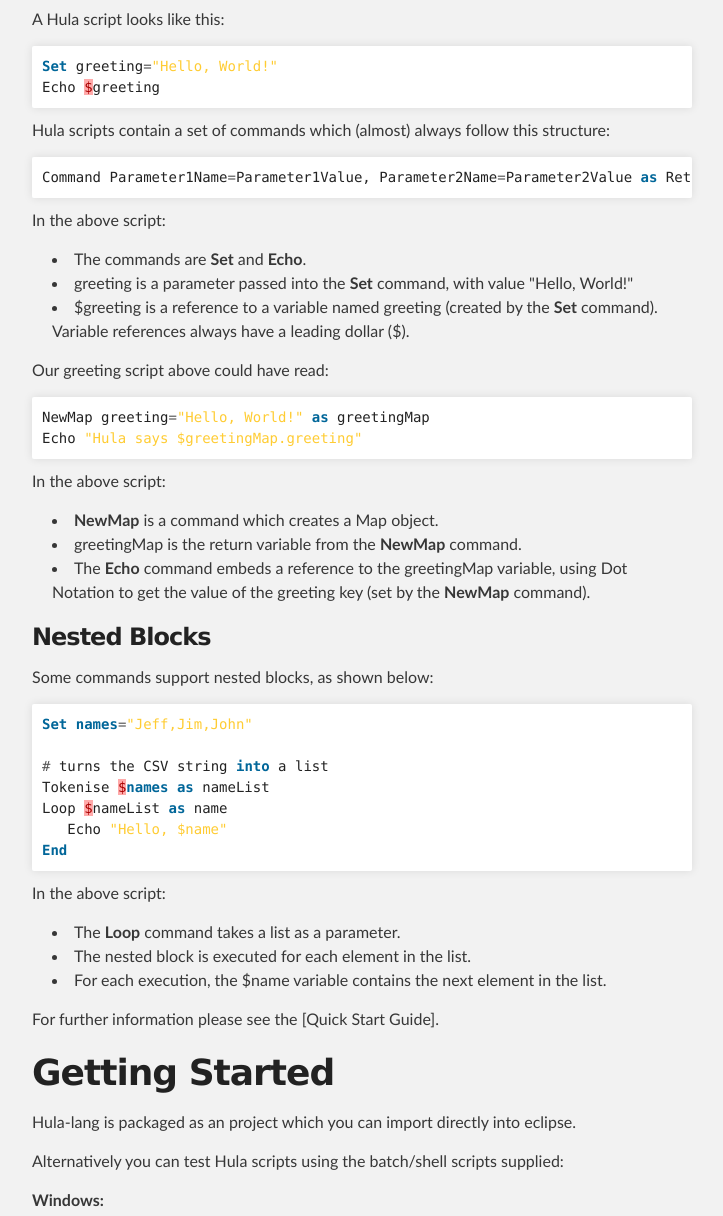
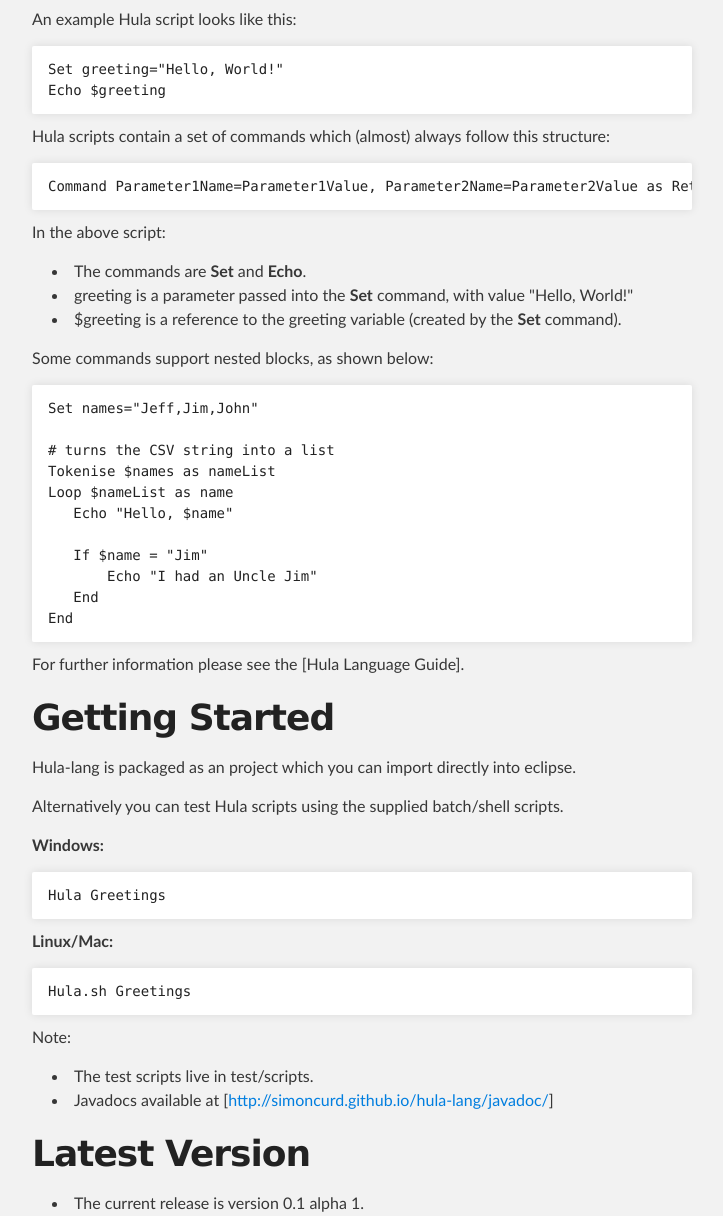
Before and after one commit to simoncurd/hula-lang, a plain HTML site: page index.html in a window 1280 px wide. Shown: the part 684-1900 px from the top of the page, without its empty margins (288-1011 px from the left). Drawn offline with Linux system fonts and the light colour scheme.

```diff
--- a/index.html
+++ b/index.html
@@ -49,62 +49,45 @@
 </li>
 </ul><h1>Syntax</h1>
 
-<p>A Hula script looks like this:</p>
+<p>An example Hula script looks like this:</p>
 
-<div class="highlight"><pre><span class="k">Set</span> <span class="n">greeting</span><span class="o">=</span><span class="ss">"Hello, World!"</span>
-<span class="n">Echo</span> <span class="err">$</span><span class="n">greeting</span>
-</pre></div>
+<pre><code>Set greeting="Hello, World!"
+Echo $greeting
+</code></pre>
 
 <p>Hula scripts contain a set of commands which (almost) always follow this structure:</p>
 
-<div class="highlight"><pre><span class="n">Command</span> <span class="n">Parameter1Name</span><span class="o">=</span><span class="n">Parameter1Value</span><span class="p">,</span> <span class="n">Parameter2Name</span><span class="o">=</span><span class="n">Parameter2Value</span> <span class="k">as</span> <span class="n">ReturnVariable</span>
-</pre></div>
+<pre><code>Command Parameter1Name=Parameter1Value, Parameter2Name=Parameter2Value as ReturnVariable
+</code></pre>
 
 <p>In the above script: </p>
 
 <ul>
 <li>The commands are <strong>Set</strong> and <strong>Echo</strong>.</li>
 <li>greeting is a parameter passed into the <strong>Set</strong> command, with value "Hello, World!"</li>
-<li>$greeting is a reference to a variable named greeting (created by the <strong>Set</strong> command). Variable references always have a leading dollar ($).</li>
-</ul><p>Our greeting script above could have read:</p>
+<li>$greeting is a reference to the greeting variable (created by the <strong>Set</strong> command).</li>
+</ul><p>Some commands support nested blocks, as shown below:</p>
 
-<div class="highlight"><pre><span class="n">NewMap</span> <span class="n">greeting</span><span class="o">=</span><span class="ss">"Hello, World!"</span> <span class="k">as</span> <span class="n">greetingMap</span>
-<span class="n">Echo</span> <span class="ss">"Hula says $greetingMap.greeting"</span>
-</pre></div>
+<pre><code>Set names="Jeff,Jim,John"
 
-<p>In the above script:</p>
+# turns the CSV string into a list
+Tokenise $names as nameList
+Loop $nameList as name
+   Echo "Hello, $name"
 
-<ul>
-<li>
-<strong>NewMap</strong> is a command which creates a Map object.</li>
-<li>greetingMap is the return variable from the <strong>NewMap</strong> command.</li>
-<li>The <strong>Echo</strong> command embeds a reference to the greetingMap variable, using Dot Notation to get the value of the greeting key (set by the <strong>NewMap</strong> command).</li>
-</ul><h3>Nested Blocks</h3>
+   If $name = "Jim"
+       Echo "I had an Uncle Jim"
+   End
+End
+</code></pre>
 
-<p>Some commands support nested blocks, as shown below:</p>
-
-<div class="highlight"><pre><span class="k">Set</span> <span class="k">names</span><span class="o">=</span><span class="ss">"Jeff,Jim,John"</span>
-
-<span class="o">#</span> <span class="n">turns</span> <span class="n">the</span> <span class="n">CSV</span> <span class="n">string</span> <span class="k">into</span> <span class="n">a</span> <span class="n">list</span>
-<span class="n">Tokenise</span> <span class="err">$</span><span class="k">names</span> <span class="k">as</span> <span class="n">nameList</span>
-<span class="n">Loop</span> <span class="err">$</span><span class="n">nameList</span> <span class="k">as</span> <span class="n">name</span>
-   <span class="n">Echo</span> <span class="ss">"Hello, $name"</span>
-<span class="k">End</span>
-</pre></div>
-
-<p>In the above script:</p>
-
-<ul>
-<li>The <strong>Loop</strong> command takes a list as a parameter.</li>
-<li>The nested block is executed for each element in the list.</li>
-<li>For each execution, the $name variable contains the next element in the list.</li>
-</ul><p>For further information please see the [Quick Start Guide].</p>
+<p>For further information please see the [Hula Language Guide].</p>
 
 <h1>Getting Started</h1>
 
 <p>Hula-lang is packaged as an project which you can import directly into eclipse. </p>
 
-<p>Alternatively you can test Hula scripts using the batch/shell scripts supplied:</p>
+<p>Alternatively you can test Hula scripts using the supplied batch/shell scripts.</p>
 
 <p><strong>Windows:</strong></p>
 
@@ -116,20 +99,23 @@
 <pre><code>Hula.sh Greetings
 </code></pre>
 
-<p>Note: The test scripts live in test/scripts</p>
+<p>Note: </p>
 
-<h1>Latest Version</h1>
+<ul>
+<li>The test scripts live in test/scripts.</li>
+<li>Javadocs available at [<a href="http://simoncurd.github.io/hula-lang/javadoc/">http://simoncurd.github.io/hula-lang/javadoc/</a>]</li>
+</ul><h1>Latest Version</h1>
 
-<p>v0.1 alpha 1</p>
-
-<h1>Contributing</h1>
+<ul>
+<li>The current release is version 0.1 alpha 1. </li>
+</ul><h1>Contributing</h1>
 
 <ul>
 <li>Please raise any issues in the github issue tracker</li>
 </ul><h1>Author</h1>
 
 <ul>
-<li>[<a href="http://github.com/simoncurd">http://github.com/simoncurd</a>]</li>
+<li><a href="http://github.com/simoncurd">http://github.com/simoncurd</a></li>
 </ul><h1>Copyright and License</h1>
 
 <p>[Apache 2 License]</p>
```
Also changed, not shown: params.json (+1 -1 lines).
